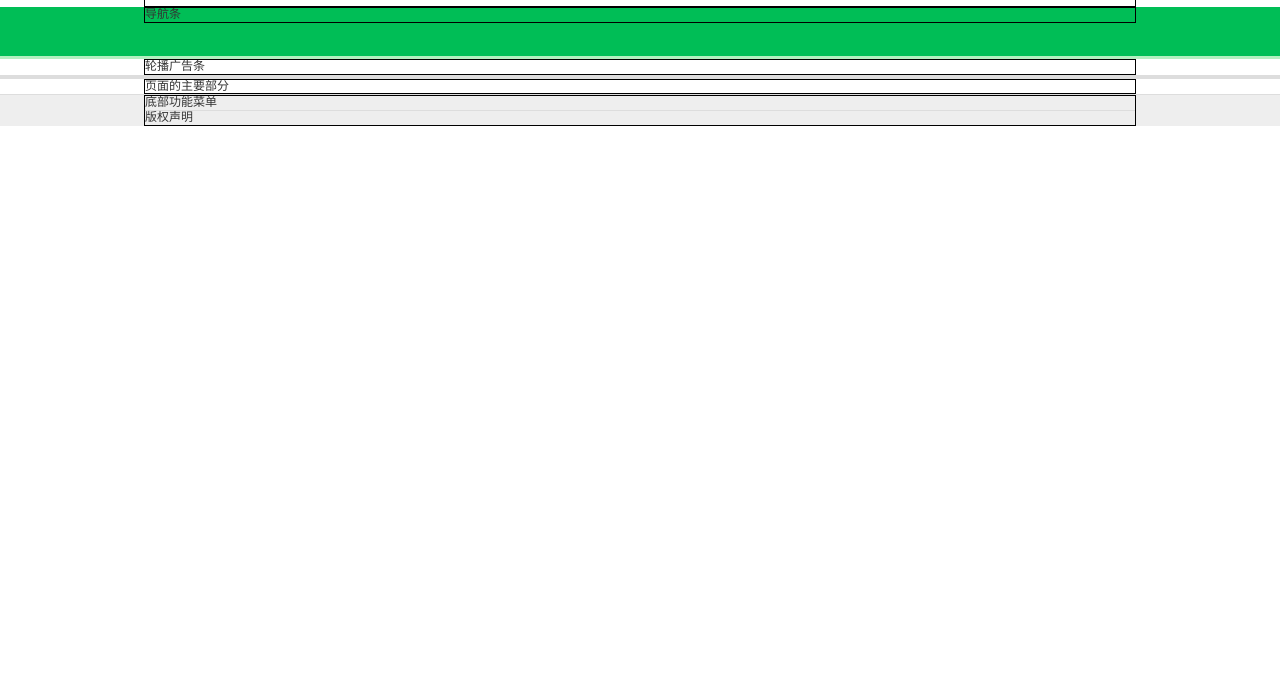
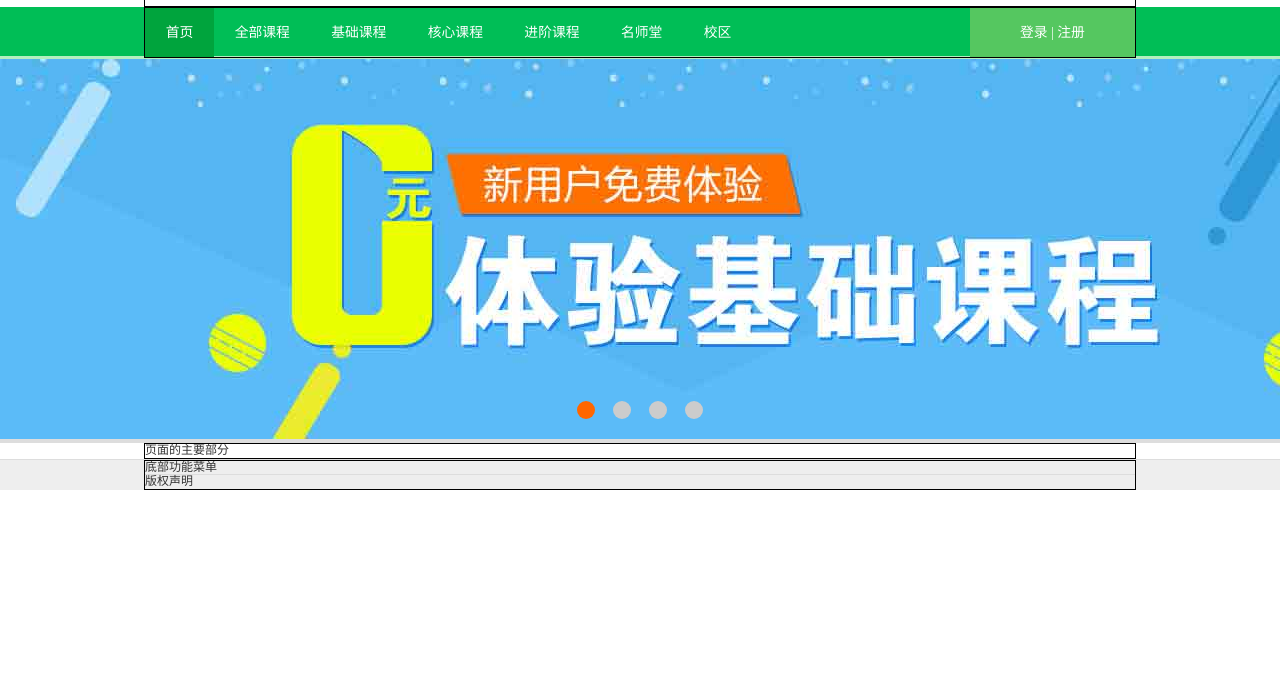
Before and after one commit to Tengmengxin/iweb, a plain HTML site: page iweb_frontend/index.html in a window 1280 px wide. Shown: the part 115-800 px from the top of the page. Drawn offline with Linux system fonts and the light colour scheme.

Commit message:
进行图片优化，完成导航条

```diff
--- a/iweb_frontend/css/Layout.css
+++ b/iweb_frontend/css/Layout.css
@@ -3,11 +3,17 @@
 	display: block;
 	margin-left: auto;
 	margin-right: auto;
-	border: 1px solid #000;
+	border: 1px solid #000;   /*测试用*/
+}
+.container-fluid{            /*流式容器*/
+	display: block;
+	width: 100%;
 }
 /* 使用内容生成，防止子元素margin溢出 */
 .container:before,
-.container:after{
+.container:after,
+.container-fluid:before,
+.container-fluid:after{
 	content: '';
 	display: table;
 }
--- a/iweb_frontend/css/components.css
+++ b/iweb_frontend/css/components.css
@@ -1,45 +1,55 @@
 /* 多个页面所通用的组件必需的样式 */
 /* 顶部的灰色条 */
-.topbar{
+.topbar {
 	background: #F9F9F9;
 	border-bottom: 1px solid #eee;
 	line-height: 36px;
 }
-.download-app{
+
+.download-app {
 	color: #f60;
 }
-.topbar-item{
+
+.topbar-item {
 	padding: 0 0.5em;
 }
-.topbar-item:last-child{
+
+.topbar-item:last-child {
 	padding-right: 0;
 }
-.searchbar>.container{
+
+.searchbar>.container {
 	position: relative;
 }
-.logo{
+
+.logo {
 	margin: 1.5em 0;
 }
 
-.search{
+.search {
 	/* 保证元素在父容器中竖直居中方法1：调整上间距 */
 	/* margin-top: 25px; */
 	/* 保证元素在父容器中竖直居中方法2：先向下移到父容器中线以下，再向上微调自身高度的一半 */
 	position: absolute;
 	right: 200px;
-	top: 50%;/* 距离已定位的父元素顶部为父容器的50% */
-	margin-top: -16px;/* 往上微调自身高度的一半 */
+	top: 50%;
+	/* 距离已定位的父元素顶部为父容器的50% */
+	margin-top: -16px;
+	/* 往上微调自身高度的一半 */
 }
-.search-input{
+
+.search-input {
 	width: 360px;
 	height: 32px;
 	line-height: 32px;
 	padding: 0 0.6em;
 	font-size: 1.15em;
 	border: 1px solid #ccc;
-	margin-right: 50px;/* 让出左右侧的搜索按钮空间 */
+	margin-right: 50px;
+	/* 让出左右侧的搜索按钮空间 */
 }
-.search-button{
+
+.search-button {
 	width: 50px;
 	height: 32px;
 	background: #00BE56;
@@ -51,7 +61,8 @@
 	right: 0;
 	top: 0;
 }
-.my-cart{
+
+.my-cart {
 	position: absolute;
 	right: 0;
 	top: 50%;
@@ -60,23 +71,110 @@
 	border: 1px solid #ddd;
 	background: #F9F9F9;
 	line-height: 32px;
-	color: #00BE56;
+	padding: 0 0.5em;
 }
-.navbar{
+
+.my-cart>.fa {
+	color: #00be56;
+	padding: 0 0.5em;
+}
+
+/*3.导航条*/
+.navbar {
 	background: #00be56;
 	border-bottom: 3px solid #b3efc0;
 	height: 52px;
+	font-size: 1.15em;
 }
-.carouselbar{
+
+.menu {}
+
+.menu>li {
+	float: left;
+	line-height: 49px;
+	padding: 0 1.5em;
+}
+
+.menu>li:hover {
+	background: #00b149;
+}
+
+.menu>li.active {
+	background: #00a43d;
+}
+
+.menu>li>a {
+	color: #fff;
+}
+
+.user-center {
+	background: #55c760;
+	line-height: 49px;
+}
+
+.user-center a,
+.user-center span {
+	color: #fff;
+}
+
+.user-center a:hover {
+	color: #ffff9b;
+}
+
+/* 4.轮播广告 */
+.carouselbar {
 	border-bottom: 4px solid #ddd;
 }
-.mainbar{
+
+.carousel {
+	position: relative;
+	/*为绝对定位的子元素提供参照物*/
+}
+
+.carousel .items a {
+	display: block;
+	/*改为块级元素,可以修改宽和高 */
+	width: 100%;
+	height: 380px;
+	background-position: center;
+	/*背景图的位置*/
+	background-repeat: no-repeat;
+	/*背景图仅显示一次*/
+}
+
+.carousel .items li:not(.active) {
+	/* 不带.active的li隐藏 */
+	display: none;
+}
+
+.carousel .indicators {
+	position: absolute;
+	bottom: 20px;
+	left: 50%;
+	margin-left: -72px;
+}
+
+.carousel .indicators li {
+	width: 18px;
+	height: 18px;
+	background: #CCCCCC;
+	border-radius: 50%;
+	float: left;
+	margin: 0 9px;
+	cursor: pointer; /* 光标悬停时变“小手” */
+}
+.carousel .indicators li.active{
+	background: #FF6600;
+}
+.mainbar {
 	border-bottom: 1px solid #ddd;
 }
-.bottombar{
+
+.bottombar {
 	background: #EEEEEE;
 }
+
 /* 选择"底部条"中的"容器"下的第一个.row元素 */
-.bottombar>.container>.row:first-child{
+.bottombar>.container>.row:first-child {
 	border-bottom: 1px solid #ddd;
 }
--- a/iweb_frontend/index.html
+++ b/iweb_frontend/index.html
@@ -57,7 +57,7 @@
 						</div>
 						<!-- 我的购物车 -->
 						<div class="my-cart">
-								<span class="fa fa-shopping-cart"></span>
+							<span class="fa fa-lg fa-shopping-cart"></span>
 							我的购物车(0)
 							<span class="fa fa-caret-down"></span>
 
@@ -70,11 +70,53 @@
 
 		<!-- 3.导航条：navbar -->
 		<div class="navbar">
-			<div class="container">导航条</div>
+			<div class="container">
+				<div class="row">
+					<div class="col-lg-10">
+						<ul class="menu">
+							<li class="active"><a href="#">首页</a></li>
+							<li><a href="#">全部课程</a></li>
+							<li><a href="#">基础课程</a></li>
+							<li><a href="#">核心课程</a></li>
+							<li><a href="#">进阶课程</a></li>
+							<li><a href="#">名师堂</a></li>
+							<li><a href="#">校区</a></li>
+						</ul>
+
+					</div>
+					<div class="col-lg-2">
+						<div class="user-center">
+							<div class="text-center">
+								<a href="">登录</a>
+								<span>|</span>
+								<a href="">注册</a>
+
+							</div>
+						</div>
+					</div>
+				</div>
+			</div>
 		</div>
 		<!-- 4.轮播广告条：carouselbar -->
 		<div class="carouselbar">
-			<div class="container">轮播广告条</div>
+			<div class="container-fluid">
+				<div class="carousel">
+					<ul class="items">
+						<li class="active"><a href="#" style="background-image:url(./img/banner01.jpg);"></a></li>
+						<li><a href="#" style="background-image:url(./img/banner02.jpg);"></a></li>
+						<li><a href="#" style="background-image:url(./img/banner03.jpg);"></a></li>
+						<li><a href="#" style="background-image:url(./img/banner04.jpg);"></a></li>
+					</ul>
+					<!-- 轮播指示器 -->
+					<ul class="indicators">
+						<li class="active"></li>
+						<li></li>
+						<li></li>
+						<li></li>
+					</ul>
+
+				</div>
+			</div>
 		</div>
 		<!-- 5.主体部分：mainbar -->
 		<div class="mainbar">
```
Also changed, not shown: iweb_frontend/08-test.html (added, +40 -0 lines), iweb_frontend/09-test.html (added, +22 -0 lines), iweb_frontend/note.txt (+21 -2 lines), iweb_frontend/img/banner01.jpg (added), iweb_frontend/img/banner02.jpg (added), iweb_frontend/img/banner03.jpg (added), iweb_frontend/img/banner04.jpg (added). Lines whose indentation alone changed are shown as unchanged.
